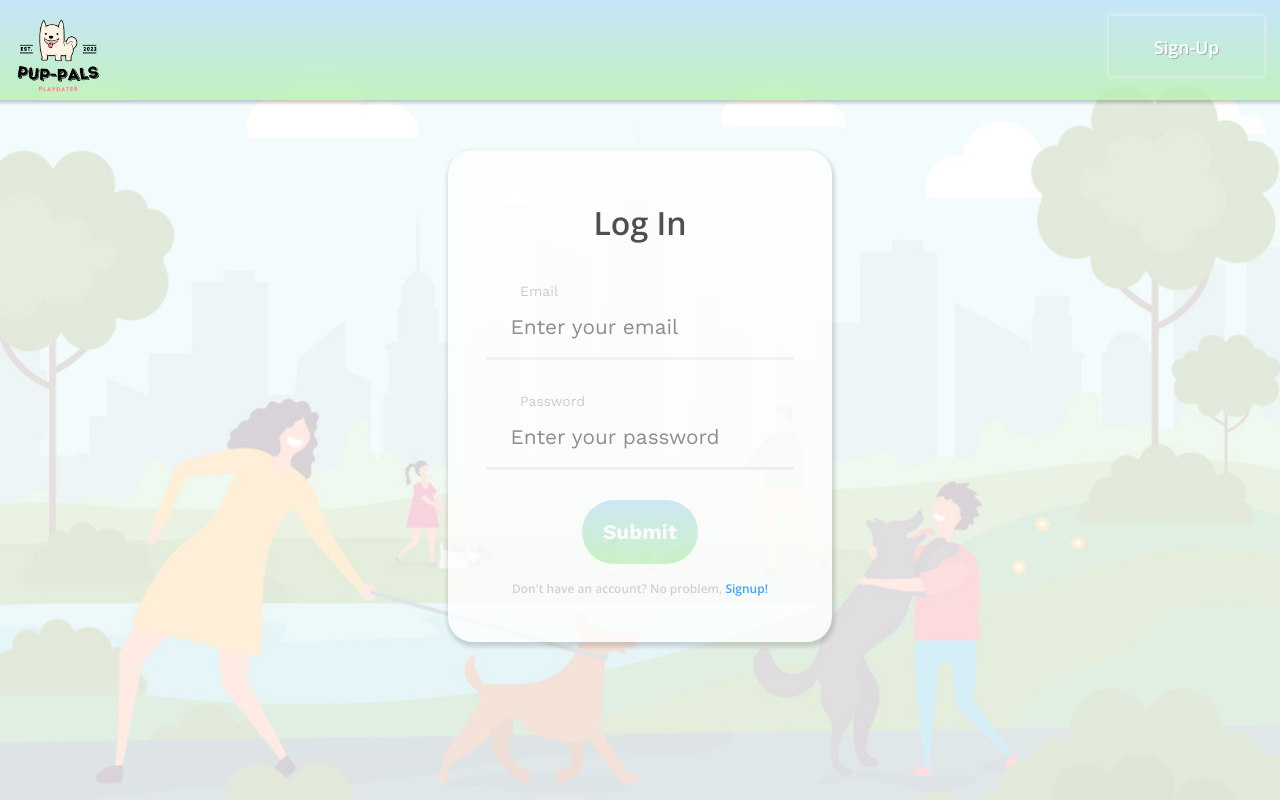
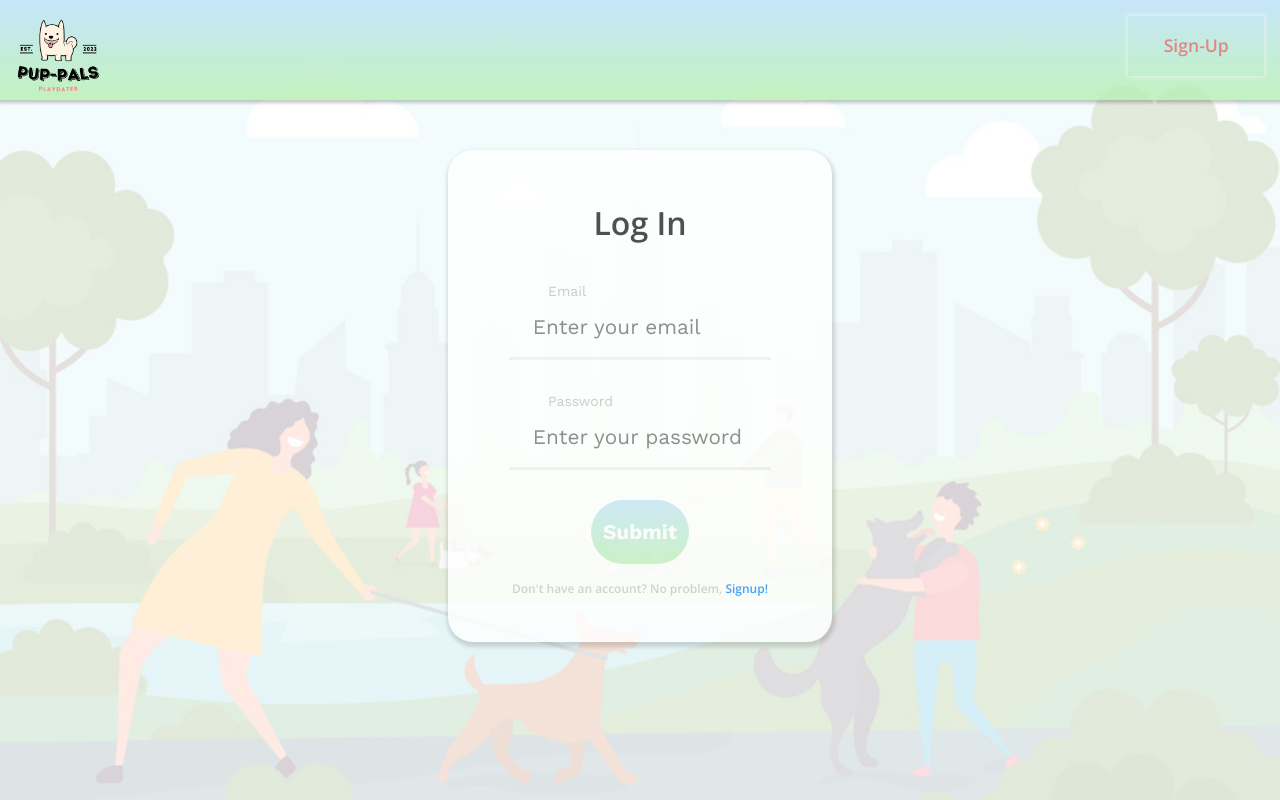
Before and after one commit to lkagan/Pup-pals-client, a React (Create React App) app: page /login in a window 1280 px wide. Built offline with nearby package versions, Linux system fonts and the light colour scheme.

Commit message:
user, navbar styling

```diff
--- a/src/App.css
+++ b/src/App.css
@@ -31,9 +31,21 @@ body {
 }
 
 .card {
-  background-color: rgba(255,255,255,0.5);
+  background-color: rgba(255,255,255,0.75);
   border-radius: 25px;
   box-shadow: #0000002e 1px 3px 4px 2px;
+  padding: 2em;
+}
+
+.matches-container {
+    display: grid;
+    grid-template-columns: 50% 50%;
+}
+
+.content-large {
+  width: 1200px;
+  margin: 3em auto 0;
+  max-width: 90%;
 }
 
 .content-medium {
@@ -42,8 +54,13 @@ body {
   max-width: 90%;
 }
 
+.content-small{
+  width: 500px;
+  margin: 3em auto 0;
+  max-width: 90%;
+}
+
 .card.content-medium.home {
-  padding: 2em;
   display: flex;
   gap: 5em;
 }
--- a/src/components/Navbar/Navbar.css
+++ b/src/components/Navbar/Navbar.css
@@ -37,13 +37,10 @@ nav {
     color: #e4f9ff;
     text-decoration: none;
   }
-    .nav__authLinks button {
-      text-shadow: 1px 1px 0px #0000003b;
-    }
 
-  .authLink {
-    text-shadow: 1px 1px 0px #0000003b;
+  .authLink,  .nav__authLinks button {
     color: #ffffff;
+    color: rgb(225,135,131);
     text-decoration: none;
     transition: color 0.2s ease-in-out;
     font: 'open sans', sans-serif;
@@ -56,8 +53,9 @@ nav {
   }
 
   .authLink:hover {
-    color: #ffffff;
-    border-bottom: 0.5px solid #ffffff;
+    color: #fff;
+    border-bottom: 0.5px solid #fff;
+
     padding-bottom: 16px
   }
 
--- a/src/pages/DogProfile.jsx
+++ b/src/pages/DogProfile.jsx
@@ -138,9 +138,9 @@ const DogProfile = () => {
   };
 
   return (
-    <div className="">
+    <div>
       {dog && !editToggler && (
-        <div key={dog._id}>
+        <div className="card content-small" key={dog._id}>
           <img className="img" src={dog.imageUrl} alt="dog" width="200"/>
           <p>{dog.name}</p>
           <p>{dog.age}</p>
--- a/src/pages/MyMatches.jsx
+++ b/src/pages/MyMatches.jsx
@@ -18,15 +18,15 @@ function MyMatches() {
 
   return (
     <>
-    <div>MyMatches</div>
-    <ul>
-      { matches?.map(match => (
-        <li key={match._id}>
-          <img className="img" src={match.imageUrl} alt="dog" width={200}/>
-          {match.name}
-          </li>
-      ))}
-    </ul>
+    <h2>My Matches</h2>
+      <div className="content-large matches-container">
+        { matches?.map(match => (
+          <div className="card content-small" key={match._id}>
+            <img className="img" src={match.imageUrl} alt="dog" width={200}/>
+            <h3>{match.name}</h3>
+            </div>
+        ))}
+        </div>
     </>
   )
 }
--- a/src/pages/UserProfile.jsx
+++ b/src/pages/UserProfile.jsx
@@ -77,7 +77,7 @@ const UserProfile = () => {
     <div>
       <h1>Hooman Profile</h1>
       {user && !editToggler && (
-        <div key={user._id}>
+        <div className="card content-small" key={user._id}>
           <p>{user.name}</p>
           <p>{user.age}</p>
           <p>{user.gender}</p>
--- a/src/pages/auth.css
+++ b/src/pages/auth.css
@@ -5,6 +5,7 @@ body{
   background-image: url('../images/dogpark4.png');
   background-size: cover;
   background-repeat: no-repeat;
+  background-attachment: fixed;
 }
 
 html{
```
